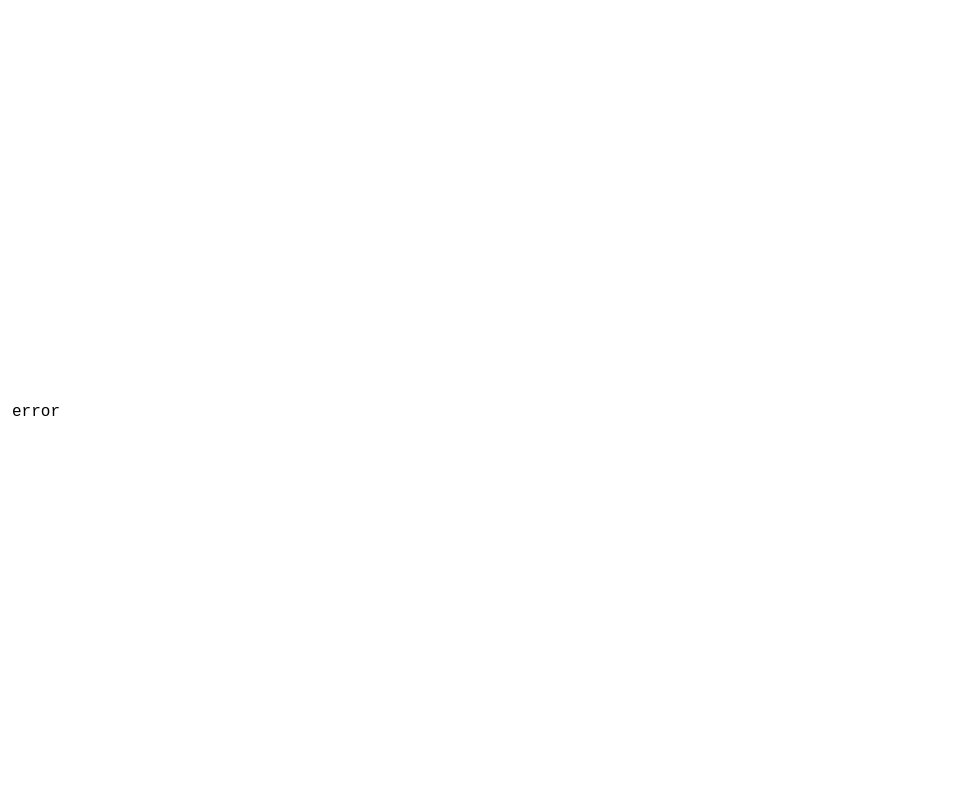
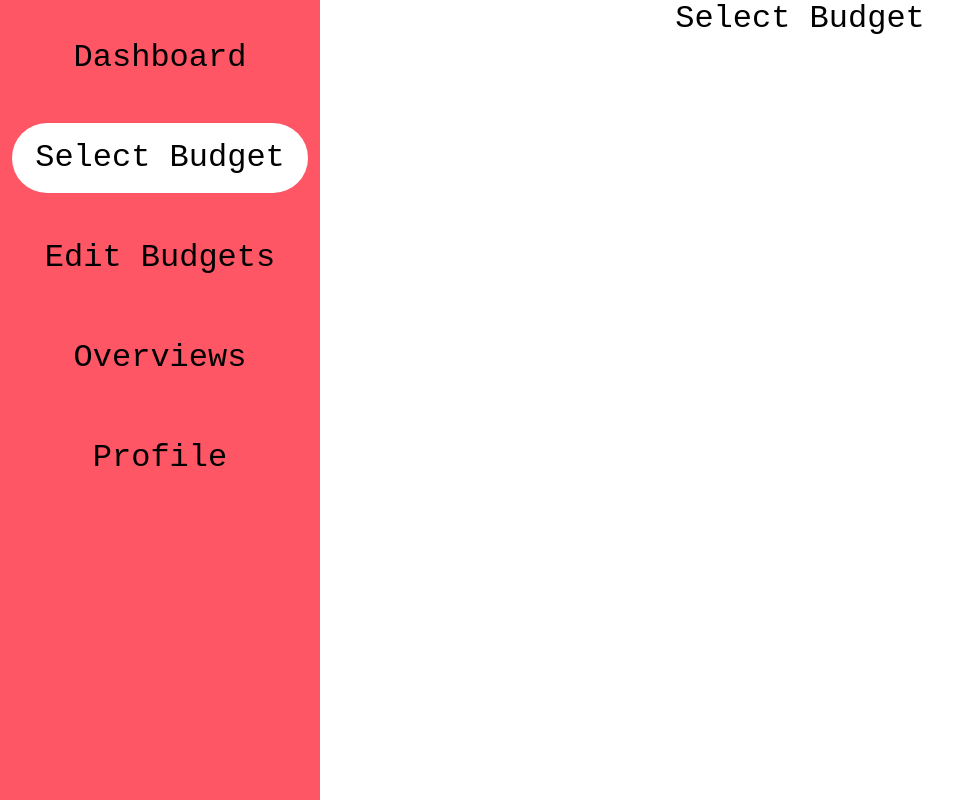
Before and after one commit to jordaneburton/budgeting-app, a React (Vite) app in the folder client/: page /Select in a window 1280 px wide. Before the commit this address had no page. Shown: the whole page, without its empty margins (0-973 px from the left). Built offline with nearby package versions, Linux system fonts and the light colour scheme.

Commit message:
fixed navigation not functioning correctly

```diff
--- a/client/index.html
+++ b/client/index.html
@@ -2,7 +2,7 @@
 <html lang="en">
   <head>
     <meta charset="UTF-8" />
-    <link rel="icon" type="image/svg+xml" href="/icon.svg" />
+    <link rel="icon" type="image/svg+xml" href="/assets/budget-icon.svg" />
 
     <meta name="viewport" content="width=device-width, initial-scale=1.0" />
     <title>Budget App</title>
--- a/client/src/components/NavBar.jsx
+++ b/client/src/components/NavBar.jsx
@@ -2,24 +2,13 @@ import { useState, useEffect } from 'react';
 import { usePageContext } from '../utils/PageContext';
 import { Link } from 'react-router-dom';
 
-import Button from 'react-bootstrap/Button';
 import Col from 'react-bootstrap/Col';
-import Offcanvas from 'react-bootstrap/Offcanvas';
-import Navbar from 'react-bootstrap/Navbar';
 import Nav from 'react-bootstrap/Nav'
 
 import NavCanvas from './NavCanvas';
 
 function NavBar() {
-    const [show, setShow] = useState(false);
     const { currentPage, setPage } = usePageContext();
-
-    const handleClose = () => setShow(false);
-    const handleShow = () => setShow(true);
-
-    useEffect(() => {
-        setShow(false);
-    }, [currentPage]);
 
     return (
         <>
@@ -39,7 +28,7 @@ function NavBar() {
                     { (currentPage.title === "Select")
                         ? <Link to="Select" className="nav-link py-3 rounded-pill"
                             style={{ backgroundColor: "#FFF" }}
-                            >Select</Link>
+                            >Select Budget</Link>
                         : <Link to="Select" className="nav-link py-3 rounded-pill" href="Select">Select Budget</Link>
                     }
 
--- a/client/src/components/NavCanvas.jsx
+++ b/client/src/components/NavCanvas.jsx
@@ -45,7 +45,7 @@ function NavCanvas() {
                             { (currentPage.title === "Select")
                                 ? <Link to="Select" className="nav-link py-3 rounded-pill"
                                     style={{ backgroundColor: "#fff" }}
-                                    >Select</Link>
+                                    >Select Budget</Link>
                                 : <Link to="Select" className="nav-link py-3 rounded-pill" href="Select">Select Budget</Link>
                             }
 
--- a/client/src/main.jsx
+++ b/client/src/main.jsx
@@ -1,6 +1,5 @@
 import React from 'react'
 import ReactDOM from 'react-dom/client'
-// import App from './App.jsx'
 // Bringing in the required imports from 'react-router-dom' to set up application routing behavior
 import { createBrowserRouter, RouterProvider } from 'react-router-dom';
 
@@ -13,6 +12,7 @@ import App from './App';
 // include pages here
 import ErrorPage from './pages/ErrorPage';
 import DashboardPage from './pages/DashboardPage';
+import SelectPage from './pages/SelectPage';
 
 // Define the accessible routes, and which components respond to which URL
 const router = createBrowserRouter([
@@ -25,21 +25,20 @@ const router = createBrowserRouter([
         index: true,
         element: <DashboardPage />,
       },
-        // REFACTOR THESE LINES AFTER PAGES ARE CREATED
       {
-          index: 'Select',
+        path: 'Select',
+        element: <SelectPage />,
+      },
+      {
+        path: 'Edit',
         element: <DashboardPage />,
       },
       {
-          index: 'Edit',
+        path: 'Overviews',
         element: <DashboardPage />,
       },
       {
-          index: 'Overviews',
-          element: <DashboardPage />,
-        },
-        {
-          index: 'Profile',
+        path: 'Profile',
         element: <DashboardPage />,
       },
     ],
--- /dev/null
+++ b/client/src/pages/SelectPage.jsx
@@ -0,0 +1,28 @@
+import { useEffect } from 'react';
+import { usePageContext } from '../utils/PageContext';
+import Col from 'react-bootstrap/esm/Col';
+// import PageHeader from '../components/PageHeader';
+
+function SelectPage () {
+  const { _, setPage } = usePageContext();
+  useEffect(() => {
+    setPage("Select");
+    window.scrollTo(0, 0);
+  }, []);
+
+  // const page = {
+  //   header: "CURRENT_BUDGET_NAME"
+  // }
+  return (
+    <>
+    <Col xs={12} md={9} className='p-0'>
+      {/* <PageHeader header={page.header}/> */}
+      <h2>
+      Select Budget
+      </h2>
+    </Col>
+    </>
+  );
+}
+
+export default SelectPage
```
Also changed, not shown: client/public/assets/budget-icon.svg (renamed from client/public/assets/icon.svg). Lines whose indentation alone changed are shown as unchanged.
